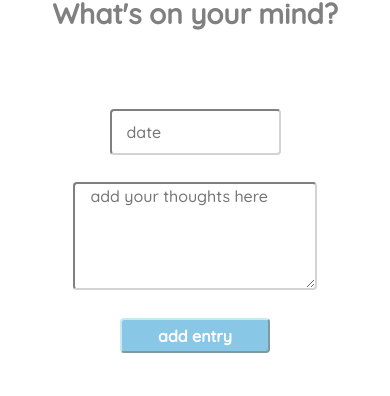
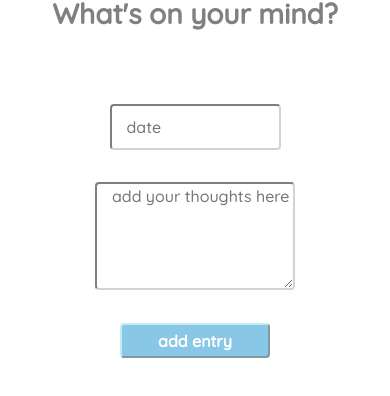
Before and after one commit to Nia-Emani/confidant-app, a React (Create React App) app in the folder client/: page /new in a window 390 px wide. Shown: the part 422-818 px from the top of the page. Built offline with nearby package versions, Linux system fonts and the light colour scheme; no server answers.

Commit message:
more media query for iPhone

```diff
--- a/client/src/App.css
+++ b/client/src/App.css
@@ -228,12 +228,14 @@ font-size: 40px;
   .content-container {
     flex-direction: column;
     margin: 0 auto;
+    padding: 0 10px
   }
   .large-logo{
     width: 300px;
   }
   .signup-input{
     width: auto;
+    margin: 10px 0;
   }
 
   /* ===> New Entry Page <=== */
@@ -246,10 +248,13 @@ font-size: 40px;
   }
   .newentry-form{
     max-width: 65%;
+    align-items: center;
   }
-  .newdate{
+  .newdate, .newthought{
     align-self: center;
+    margin: 0 10px 10px;
   }
+
 
   /* ===> Journal Feed <=== */
   h1 {
```
